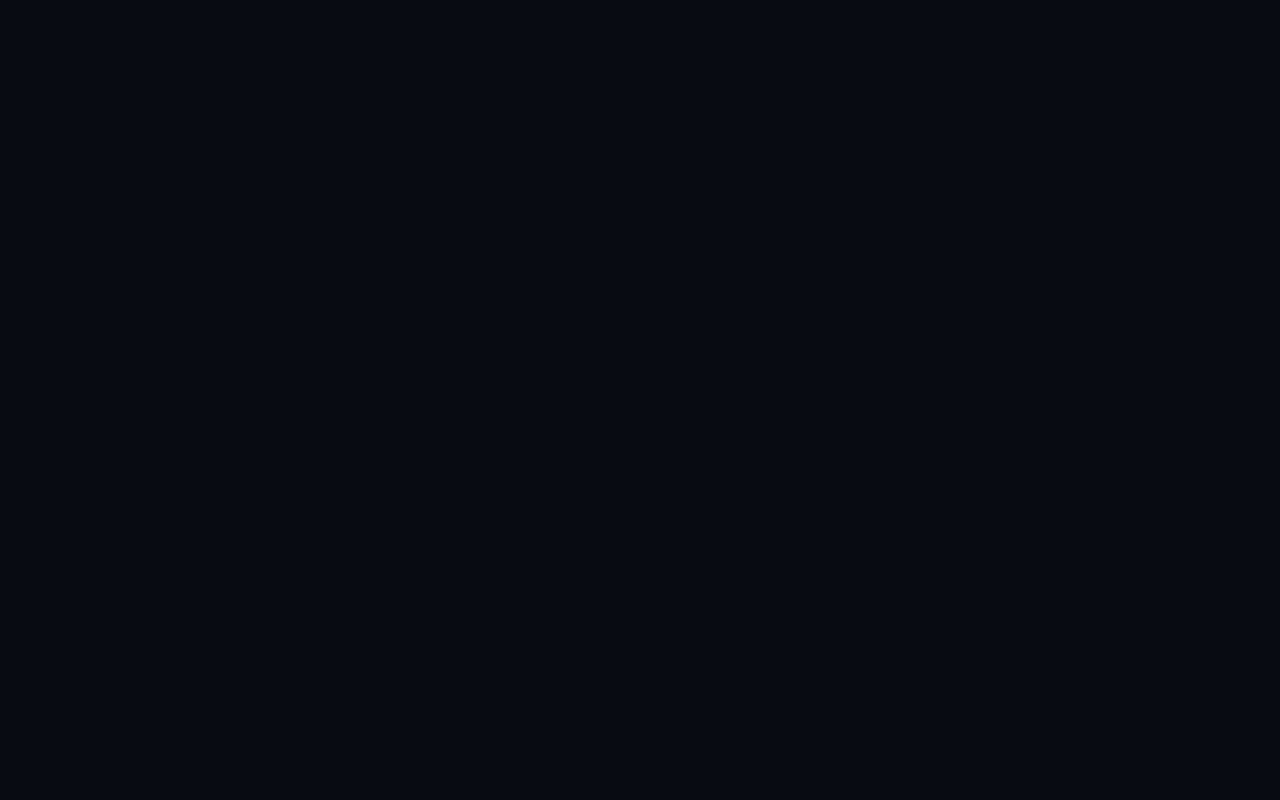
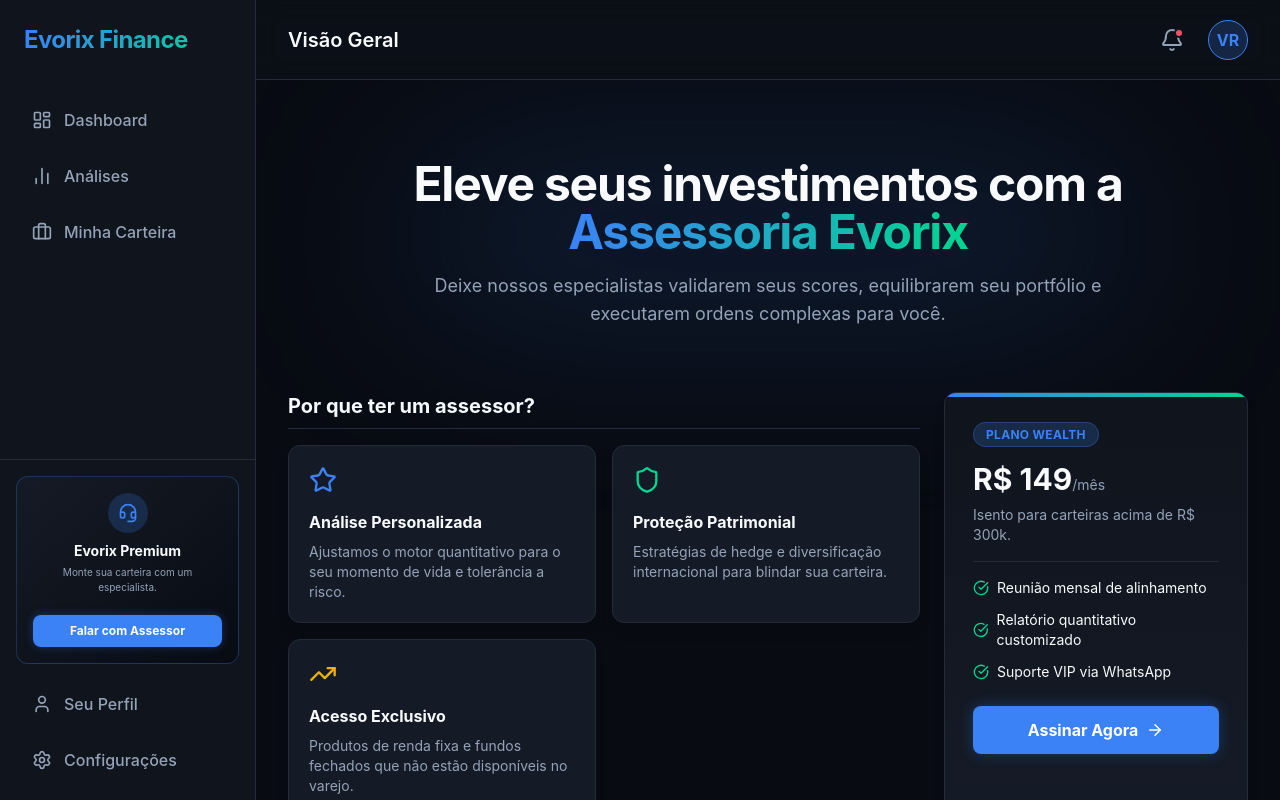
Before and after one commit to vitorrampazzi/Evorix-finance, a React (Vite) app in the folder evorix-finance/: page /assessoria in a window 1280 px wide. Before the commit this address had no page. Built offline with nearby package versions, Linux system fonts and the light colour scheme.

Commit message:
Criação da tela do botão de assessoria

```diff
--- a/evorix-finance/src/App.tsx
+++ b/evorix-finance/src/App.tsx
@@ -3,6 +3,7 @@ import { DashboardLayout } from './layouts/DashboardLayout';
 import { Dashboard } from './pages/Dashboard';
 import { Analises } from './pages/analises';
 import { Carteira } from './pages/Carteira';
+import { Assessoria } from './pages/Assessoria';
 
 function App() {
   return (
@@ -13,6 +14,7 @@ function App() {
           <Route index element={<Dashboard />} />
           <Route path="analises" element={<Analises />} />
           <Route path="carteira" element={<Carteira />} />
+          <Route path="assessoria" element={<Assessoria />} />
 
           {/* Rotas das páginas que ainda vamos criar (Em construção) */}
           <Route path="carteira" element={<div className="text-evo-textSec text-center mt-20 text-lg">Página Carteira em construção... 🚧</div>} />
--- a/evorix-finance/src/layouts/DashboardLayout.tsx
+++ b/evorix-finance/src/layouts/DashboardLayout.tsx
@@ -28,6 +28,8 @@ export const DashboardLayout = () => {
             Evorix Finance
           </h1>
         </div>
+
+        {/* Menu Principal */}
         <nav className="flex-1 px-4 space-y-2 mt-4">
           <SidebarLink icon={<LayoutDashboard size={20} />} text="Dashboard" to="/" active={location.pathname === '/'} />
           <SidebarLink icon={<BarChart2 size={20} />} text="Análises" to="/analises" active={location.pathname === '/analises'} />
@@ -48,12 +50,13 @@ export const DashboardLayout = () => {
                 <h4 className="text-sm font-bold text-evo-textMain">Evorix Premium</h4>
                 <p className="text-[10px] text-evo-textSec mt-1 mb-3">Monte sua carteira com um especialista.</p>
               </div>
-              <button className="w-full bg-evo-blueMain hover:bg-evo-blueSec text-white text-xs font-bold py-2 rounded-lg transition-colors shadow-[0_0_10px_rgba(59,130,246,0.3)]">
+              <Link to="/assessoria" className="w-full bg-evo-blueMain hover:bg-evo-blueSec text-white text-xs font-bold py-2 rounded-lg transition-colors shadow-[0_0_10px_rgba(59,130,246,0.3)] block text-center">
                 Falar com Assessor
-              </button>
+              </Link>
             </div>
           </div>
 
+          {/* Links de Perfil e Configuração */}
           <div className="space-y-2">
             <SidebarLink icon={<User size={20} />} text="Seu Perfil" to="/perfil" active={location.pathname === '/perfil'} />
             <SidebarLink icon={<Settings size={20} />} text="Configurações" to="/config" active={location.pathname === '/config'} />
--- /dev/null
+++ b/evorix-finance/src/pages/Assessoria.tsx
@@ -0,0 +1,99 @@
+import { Star, Shield, TrendingUp, CheckCircle, Calendar, ArrowRight } from 'lucide-react';
+import { Card } from '../components/Card';
+
+export const Assessoria = () => {
+  const assessores = [
+    { id: 1, nome: 'Thiago Vasconcelos', especialidade: 'Renda Variável & Opções', credencial: 'CNPI-T 2931', iniciais: 'TV' },
+    { id: 2, nome: 'Camila Junqueira', especialidade: 'Wealth Management & FIIs', credencial: 'CFP 8492', iniciais: 'CJ' },
+    { id: 3, nome: 'Rafael Costa', especialidade: 'Alocação Global & Renda Fixa', credencial: 'CGA 1045', iniciais: 'RC' },
+  ];
+
+  return (
+    <div className="space-y-8 max-w-7xl mx-auto">
+      {/* Hero Section */}
+      <div className="text-center space-y-4 py-8 relative">
+        <div className="absolute top-1/2 left-1/2 -translate-x-1/2 -translate-y-1/2 w-3/4 h-32 bg-evo-blueMain/20 blur-[100px] rounded-full pointer-events-none"></div>
+        <h1 className="text-3xl md:text-5xl font-bold text-evo-textMain tracking-tight relative z-10">
+          Eleve seus investimentos com a <span className="bg-gradient-to-r from-evo-blueMain to-evo-green bg-clip-text text-transparent">Assessoria Evorix</span>
+        </h1>
+        <p className="text-evo-textSec text-lg max-w-2xl mx-auto relative z-10">
+          Deixe nossos especialistas validarem seus scores, equilibrarem seu portfólio e executarem ordens complexas para você.
+        </p>
+      </div>
+
+      {/* Grid de Benefícios e Plano */}
+      <div className="grid grid-cols-1 lg:grid-cols-3 gap-6">
+        {/* Benefícios */}
+        <div className="lg:col-span-2 space-y-4">
+          <h3 className="text-xl font-bold text-evo-textMain border-b border-evo-border pb-2">Por que ter um assessor?</h3>
+          <div className="grid grid-cols-1 md:grid-cols-2 gap-4 mt-4">
+            <Card className="flex flex-col gap-2 hover:border-evo-blueMain/30 transition-colors">
+              <Star className="text-evo-blueMain mb-2" size={28} />
+              <h4 className="font-bold text-evo-textMain">Análise Personalizada</h4>
+              <p className="text-sm text-evo-textSec">Ajustamos o motor quantitativo para o seu momento de vida e tolerância a risco.</p>
+            </Card>
+            <Card className="flex flex-col gap-2 hover:border-evo-blueMain/30 transition-colors">
+              <Shield className="text-evo-green mb-2" size={28} />
+              <h4 className="font-bold text-evo-textMain">Proteção Patrimonial</h4>
+              <p className="text-sm text-evo-textSec">Estratégias de hedge e diversificação internacional para blindar sua carteira.</p>
+            </Card>
+            <Card className="flex flex-col gap-2 hover:border-evo-blueMain/30 transition-colors">
+              <TrendingUp className="text-yellow-500 mb-2" size={28} />
+              <h4 className="font-bold text-evo-textMain">Acesso Exclusivo</h4>
+              <p className="text-sm text-evo-textSec">Produtos de renda fixa e fundos fechados que não estão disponíveis no varejo.</p>
+            </Card>
+          </div>
+        </div>
+
+        {/* Card de Preço (Plano) */}
+        <Card className="relative overflow-hidden border-evo-blueMain/50 bg-gradient-to-b from-evo-bgSec to-evo-card">
+          <div className="absolute top-0 inset-x-0 h-1 bg-gradient-to-r from-evo-blueMain to-evo-green"></div>
+          <div className="p-2">
+            <span className="bg-evo-blueMain/20 text-evo-blueMain text-xs font-bold px-3 py-1 rounded-full border border-evo-blueMain/30 uppercase tracking-wide">
+              Plano Wealth
+            </span>
+            <h3 className="text-3xl font-bold text-evo-textMain mt-4">R$ 149<span className="text-sm text-evo-textSec font-normal">/mês</span></h3>
+            <p className="text-sm text-evo-textSec mt-2 border-b border-evo-border pb-4">
+              Isento para carteiras acima de R$ 300k.
+            </p>
+            <ul className="space-y-3 mt-4 mb-6">
+              <li className="flex items-center gap-2 text-sm text-evo-textMain">
+                <CheckCircle size={16} className="text-evo-green" /> Reunião mensal de alinhamento
+              </li>
+              <li className="flex items-center gap-2 text-sm text-evo-textMain">
+                <CheckCircle size={16} className="text-evo-green" /> Relatório quantitativo customizado
+              </li>
+              <li className="flex items-center gap-2 text-sm text-evo-textMain">
+                <CheckCircle size={16} className="text-evo-green" /> Suporte VIP via WhatsApp
+              </li>
+            </ul>
+            <button className="w-full bg-evo-blueMain hover:bg-evo-blueSec text-white font-bold py-3 rounded-lg transition-colors shadow-[0_0_15px_rgba(59,130,246,0.3)] flex items-center justify-center gap-2">
+              Assinar Agora <ArrowRight size={18} />
+            </button>
+          </div>
+        </Card>
+      </div>
+
+      {/* Nossos Assessores */}
+      <div>
+        <h3 className="text-xl font-bold text-evo-textMain border-b border-evo-border pb-2 mb-6">Conheça nossos especialistas</h3>
+        <div className="grid grid-cols-1 md:grid-cols-3 gap-6">
+          {assessores.map((assessor) => (
+            <Card key={assessor.id} className="flex flex-col items-center text-center group">
+              <div className="w-20 h-20 rounded-full bg-evo-bgMain border-2 border-evo-border group-hover:border-evo-blueMain transition-colors flex items-center justify-center mb-4 relative overflow-hidden">
+                <span className="text-2xl font-bold text-evo-textSec group-hover:text-evo-blueMain transition-colors">{assessor.iniciais}</span>
+              </div>
+              <h4 className="font-bold text-evo-textMain text-lg">{assessor.nome}</h4>
+              <span className="text-xs font-medium text-evo-blueMain mb-2">{assessor.credencial}</span>
+              <p className="text-sm text-evo-textSec mb-6">{assessor.especialidade}</p>
+
+              <button className="mt-auto w-full border border-evo-border hover:border-evo-blueMain hover:text-evo-blueMain bg-evo-bgSec px-4 py-2 rounded-lg text-sm font-medium transition-colors flex items-center justify-center gap-2">
+                <Calendar size={16} /> Agendar Papo
+              </button>
+            </Card>
+          ))}
+        </div>
+      </div>
+    </div>
+  );
+};
```
